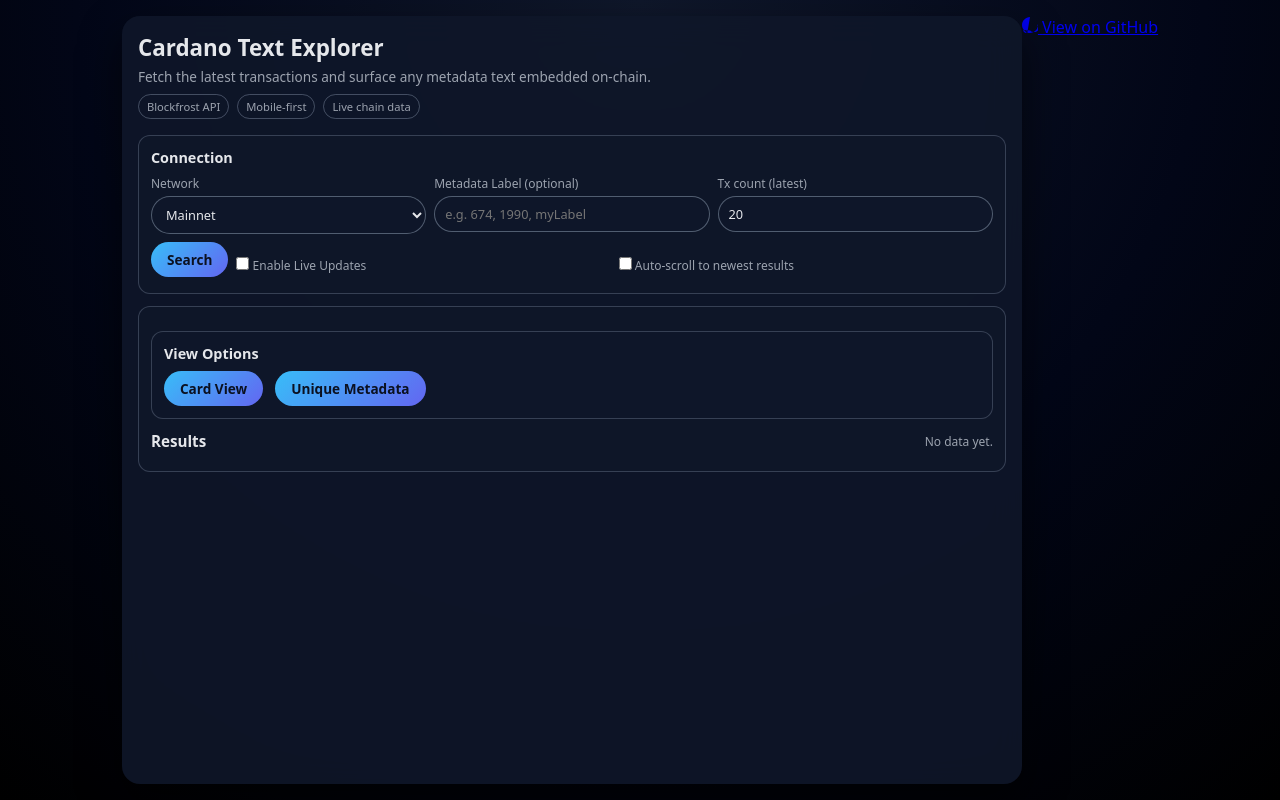
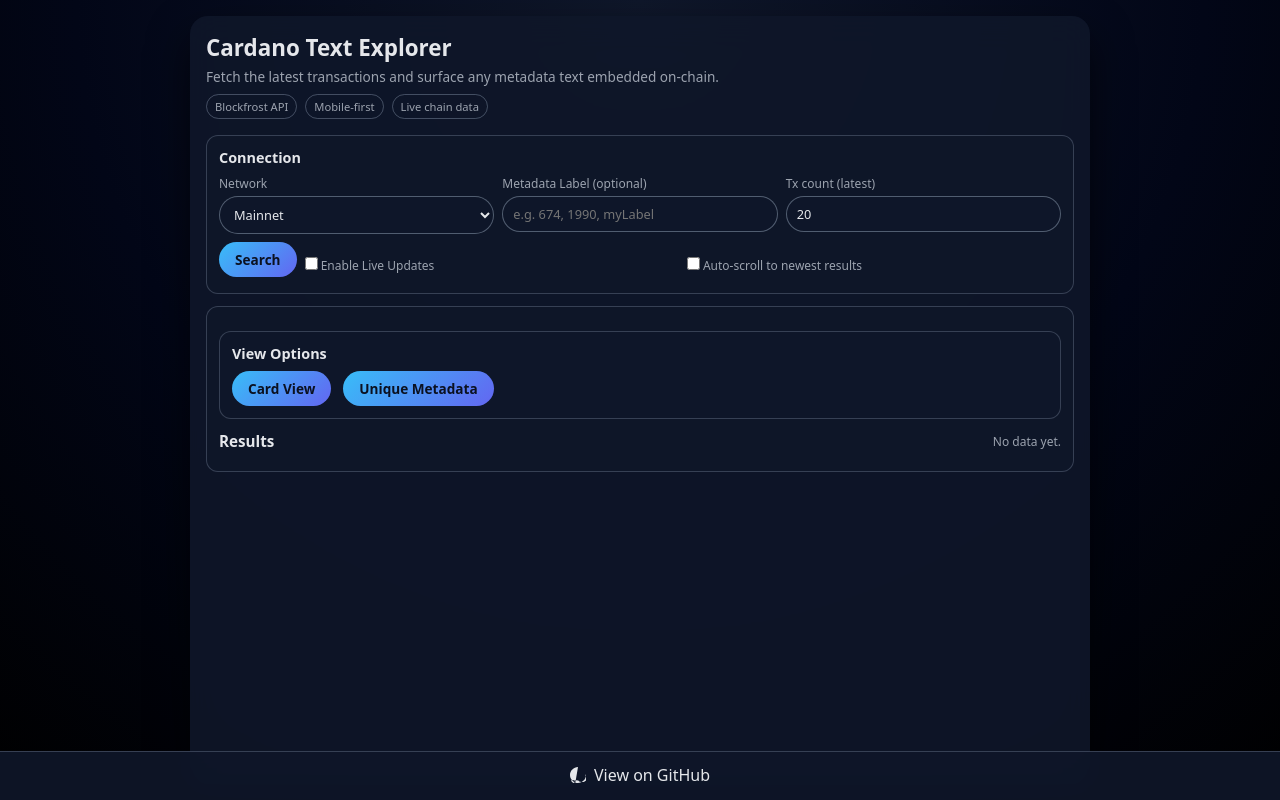
Before and after one commit to primaryobjects/cardano-text-explorer, a website: page index.html in a window 1280 px wide. Drawn offline with Linux system fonts and the light colour scheme.

Commit message:
Fixed footer positioning and added proper CSS styling

```diff
--- a/index.html
+++ b/index.html
@@ -101,9 +101,9 @@
     </section>
   </div>
 
-  <footer>
-    <a href="https://github.com/primaryobjects/cardano-text-explorer" target="_blank" rel="noopener noreferrer">
-      <svg width="16" height="16" viewBox="0 0 16 16" fill="currentColor">
+  <footer class="footer">
+    <a href="https://github.com/primaryobjects/cardano-text-explorer" target="_blank" rel="noopener noreferrer" class="github-link">
+      <svg width="16" height="16" viewBox="0 0 16 16" fill="currentColor" class="github-icon">
         <path fill-rule="evenodd" d="M8 0C3.69 0 0 3.69 0 8c0 3.42 2.23 6.33 5.33 7.36.4.07.55-.17.55-.38 0-.19-.01-.82-.01-1.49-2.05.45-2.64-.48-2.64-.48C1.22 13.52 1 13.1 1 12.9c0 .52.37 1.12.58 1.58.56.16 1.84 2.21 2.12 1.66.06-.46.28-.81.55-1 .49-.15 1.56-1.69 2.32-1.79.87-.1 1.77.31 2.17.48.61 1.43 2.64 1.09 3.5 1.1.84.01 1.68-.18 2.42-.52.73-.33 1.63-.92 2.05-1.76.08-.14.15-.31.21-.5.09-.23.14-.5.14-.77 0-.19 0-.37-.01-.56C14.34 8.88 16 6.42 16 8c0 4.31-3.69 8-8 8-.92 0-1.81-.1-2.66-.32" clip-rule="evenodd"/>
       </svg>
       <span>View on GitHub</span>
--- a/styles.css
+++ b/styles.css
@@ -250,11 +250,38 @@
   color: var(--muted);
 }
 
-.footer-note {
-  margin-top: 8px;
-  font-size: 0.7rem;
-  color: var(--muted);
-  line-height: 1.4;
+.footer {
+  position: fixed;
+  bottom: 0;
+  left: 0;
+  right: 0;
+  background: rgba(15, 23, 42, 0.9);
+  border-top: 1px solid rgba(148, 163, 184, 0.3);
+  padding: 12px 16px;
+  text-align: center;
+  backdrop-filter: blur(16px);
+}
+
+.github-link {
+  display: inline-flex;
+  align-items: center;
+  gap: 8px;
+  color: var(--text);
+  text-decoration: none;
+  transition: color 0.2s;
+}
+
+.github-link:hover {
+  color: var(--accent);
+}
+
+.github-icon {
+  fill: var(--text);
+  transition: fill 0.2s;
+}
+
+.github-link:hover .github-icon {
+  fill: var(--accent);
 }
 
 @media (min-width: 640px) {
```
